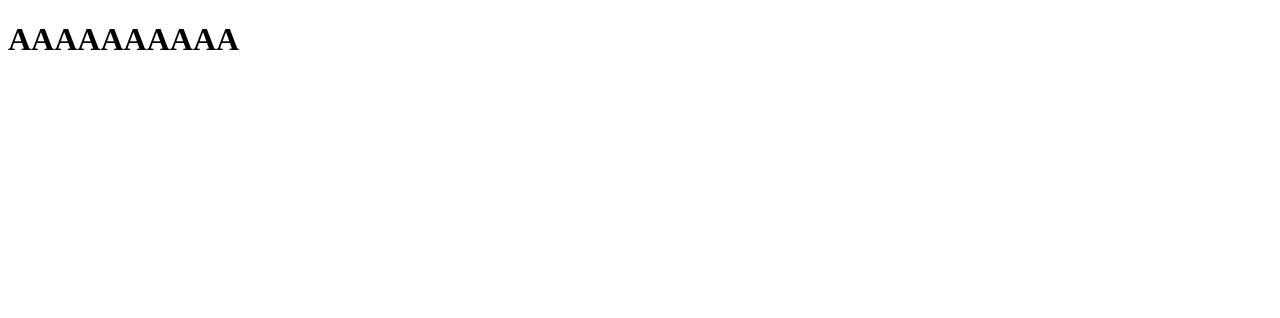
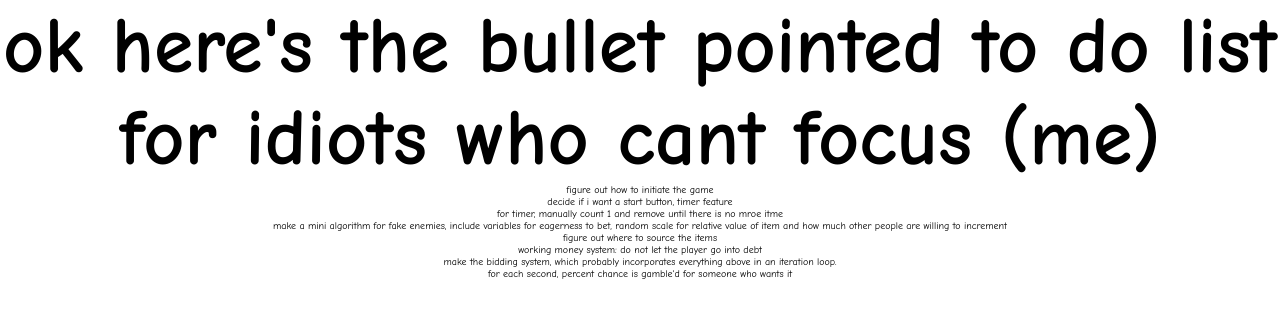
Before and after one commit to staten-island-tech/create-task-inconveniencestore, a website built with Vite: page robert/index.html in a window 1280 px wide. Built offline with nearby package versions, Linux system fonts and the light colour scheme.

Commit message:
I LOVE GAMBLIING

```diff
--- a/robert/CSS/style.css
+++ b/robert/CSS/style.css
@@ -0,0 +1,25 @@
+@import "./variable.css";
+
+html, body, *{
+  margin: 0;
+  padding: 0;
+  box-sizing: border-box;
+  font-size: 10px;
+  font-family: "Comic Sans MS", "Comic Sans", sans-serif;
+}
+
+h1 {
+    font-size: var(--h1);
+}
+h2 {
+    font-size: var(--h2);
+}
+h3,p {
+    font-size: var(--h3);
+}
+h4{
+    font-size: var(--h4);
+}
+h1, h2, h3, h4, h5, li {
+    text-align: center;
+}
--- /dev/null
+++ b/robert/CSS/variable.css
@@ -0,0 +1,6 @@
+:root{
+     --h1: 8rem;
+     --h2: 4rem;
+     --h3: 2.5rem;
+     --h4: 1.5rem;
+   }
--- a/robert/index.html
+++ b/robert/index.html
@@ -7,7 +7,18 @@
     <title>gambling but socially acceptable</title>
   </head>
   <body>
-    <h1>AAAAAAAAAA</h1>
+    <h1>ok here's the bullet pointed to do list for idiots who cant focus (me)</h1>
+  <ul>
+    <li>figure out how to initiate the game</li>
+    <li>decide if i want a start button, timer feature</li>
+    <li>for timer, manually count 1 and remove until there is no mroe itme</li>
+    <li>make a mini algorithm for fake enemies, include variables for eagerness to bet, random scale for relative value of item and how much other people are willing to increment</li>
+    <li>figure out where to source the items</li>
+    <li>working money system: do not let the player go into debt</li>
+    <li>make the bidding system, which probably incorporates everything above in an iteration loop.</li>
+    <li>for each second, percent chance is gamble'd for someone who wants it</li>
+
+  </ul>
     <script type="module" src="JS/main.js"></script>
   </body>
 </html>
```
